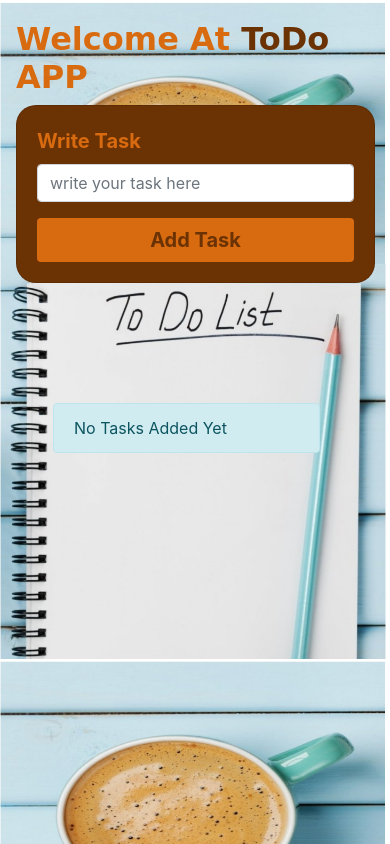
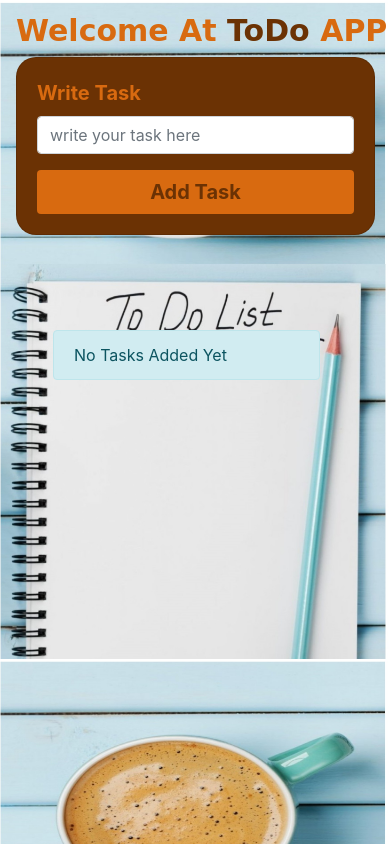
Before and after one commit to Ashrakat-Helmi/F-Project2, a plain HTML site: page index.html in a window 390 px wide. Drawn offline with Linux system fonts and the light colour scheme; a web font is replaced by a local one.

Commit message:
3th edit

```diff
--- a/css/main.css
+++ b/css/main.css
@@ -17,7 +17,7 @@ body {
 /* ============================================ end body */
 
 h1 {
-    margin-top: 55px;
+    margin-top: 5px;
 
     font-size: 45px;
     font-weight: bold;
@@ -55,7 +55,7 @@ h1 span {
 /* ========end card (write task)========================== */
 
 .card2 {
-    margin-top:164px;
+    margin-top: 150px;
     margin-left: 73px;
     background-color: #fff0;
     border: none;
@@ -75,14 +75,14 @@ h1 span {
         background-image: url(../img/p13.jpg);
     }
     h1 {
-        font-size: 32px;
-        margin-top: 20px;
+        font-size: 30px;
+        margin-top: 13px;
     }
     .card1 {
         margin-right: 15px;
     }
     .card2 {
-        margin-top: 100px;
+        margin-top: 75px;
         margin-left: -15px;
        margin-right: 50px;
     }
```
